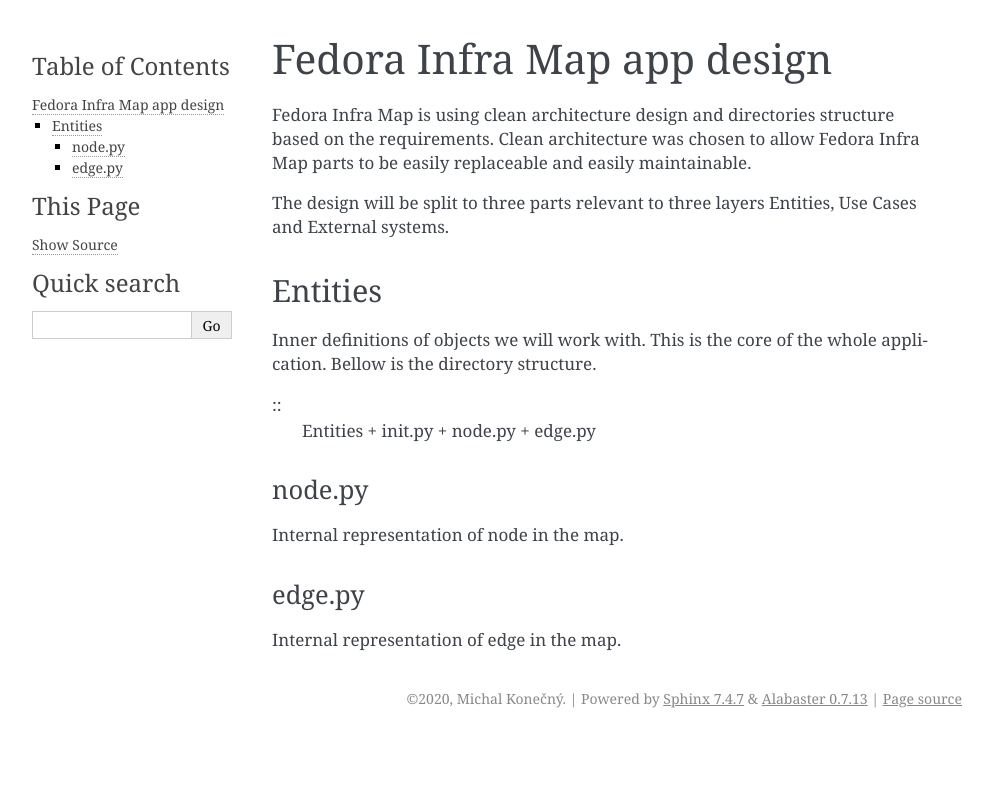
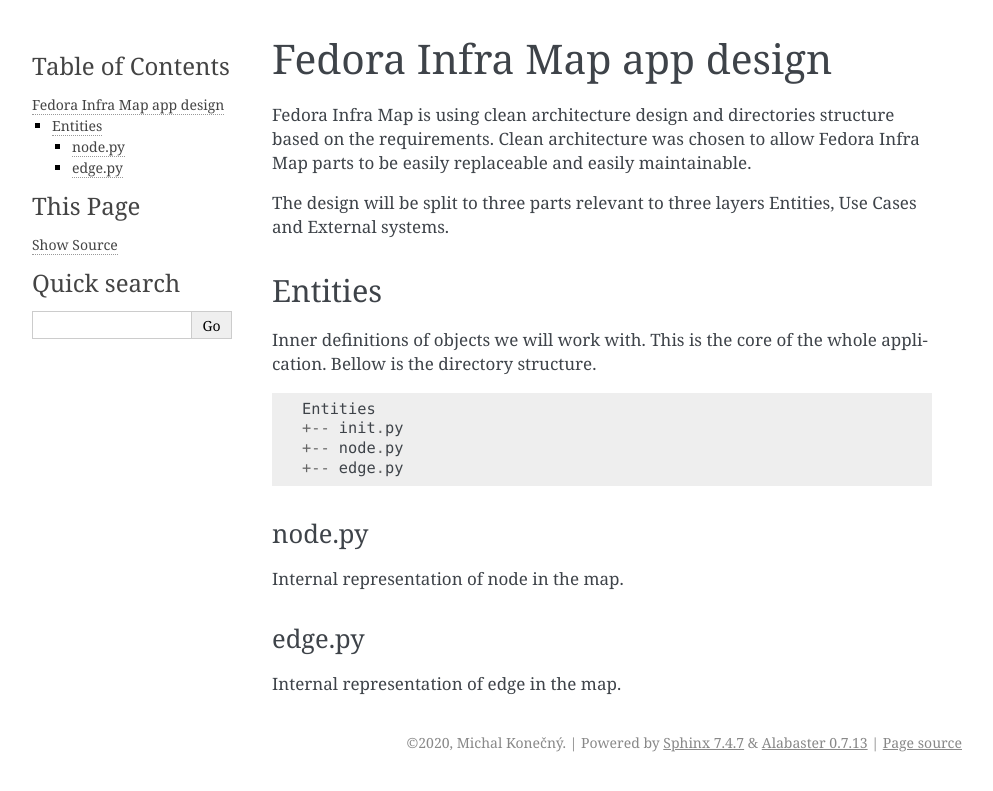
Before and after one commit to Zlopez/fedora-infra-map, a Sphinx documentation site: the page built from docs/design.rst, in a window 1280 px wide. Shown: the top 791 px of the page, without its empty margins (148-1141 px from the left). Built offline with Sphinx 7.4.7, drawn with Linux system fonts in a browser that asks for light colours; pages that are not in the unit, such as notebooks, are missing from menus.

Commit message:
Fix plain text block
Signed-off-by: Michal Konečný <mkonecny@redhat.com>

```diff
--- a/docs/design.rst
+++ b/docs/design.rst
@@ -12,10 +12,11 @@
 Inner definitions of objects we will work with. This is the core of the whole application. Bellow is the directory structure.
 
 ::
+
    Entities
-   + init.py
-   + node.py
-   + edge.py
+   +-- init.py
+   +-- node.py
+   +-- edge.py
 
 node.py
 ~~~~~~~
```
